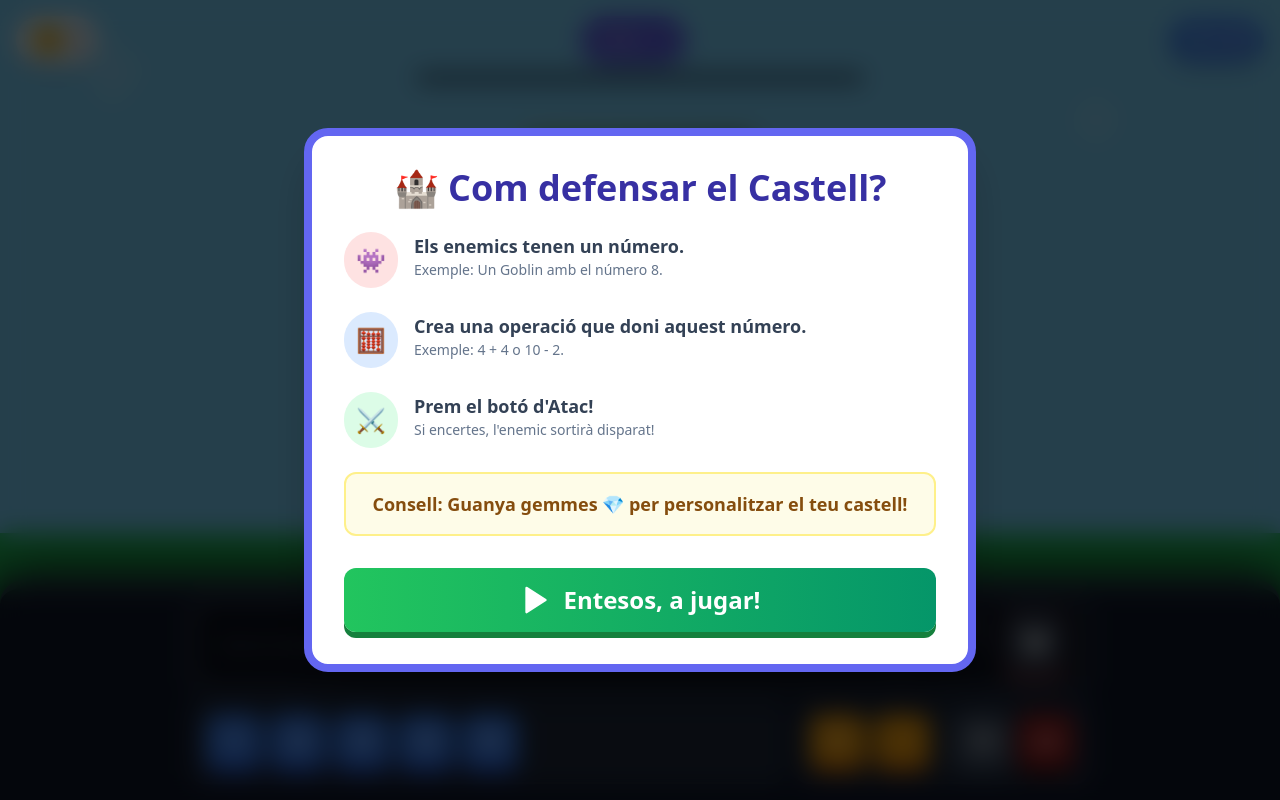
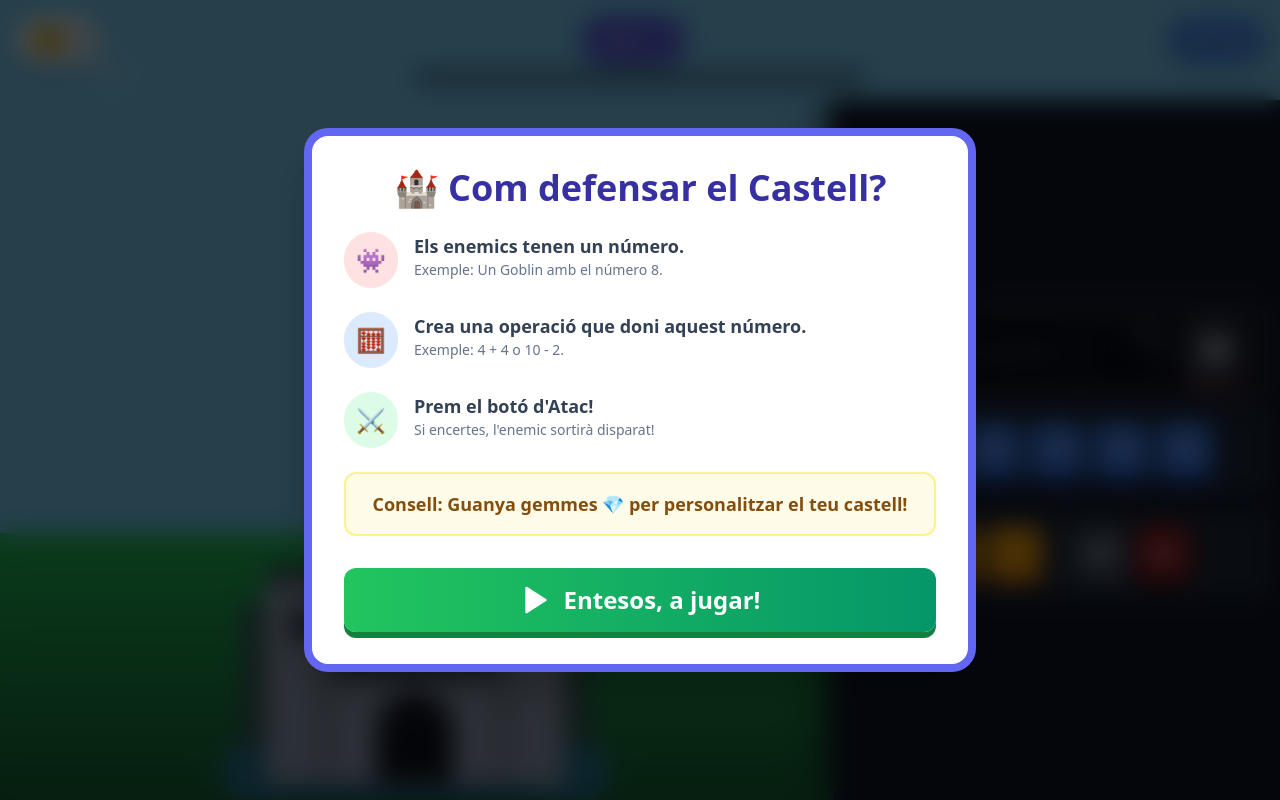
Before and after one commit to chalsimiGH/Defensa-del-Castell-Matem-tic, a React (Vite) app: page / in a window 1280 px wide. Built offline with nearby package versions, Linux system fonts and the light colour scheme.

Commit message:
feat: Implement responsive layout for landscape mode
Refactors the layout to support both portrait and landscape orientations. In landscape, the control panel is moved to the side, and the game area is adjusted to fit. This improves usability on different screen sizes.

```diff
--- a/App.tsx
+++ b/App.tsx
@@ -335,15 +335,24 @@ export default function App() {
         </div>
       </div>
 
-      {/* Game Area - INCREASED BOTTOM PADDING HERE (pb-12 md:pb-24) */}
-      <div className="flex-1 relative w-full max-w-7xl mx-auto flex flex-col z-10 min-h-0">
-        <div className="flex-1 relative flex items-end justify-center pb-12 md:pb-24">
+      {/*
+          SPLIT LAYOUT CONTAINER
+          Portrait: Flex-Col (Game Top, Controls Bottom)
+          Landscape: Flex-Row (Game Left, Controls Right)
+      */}
+      <div className="flex-1 flex flex-col landscape:flex-row min-h-0 relative z-10 overflow-hidden">
+
+        {/* Game Area */}
+        <div className="flex-1 relative flex items-end justify-center pb-12 md:pb-24 landscape:pb-4 landscape:items-end">
+            {/* Scale down castle slightly on landscape mobile so it fits in height */}
+            <div className="landscape:scale-[0.85] landscape:origin-bottom">
               <Castle
                   health={gameState.health}
                   maxHealth={gameState.maxHealth}
                   isShaking={castleShaking}
                   style={gameState.castleStyle}
               />
+            </div>
 
             <EnemyRenderer enemies={enemies} />
 
@@ -355,10 +364,9 @@ export default function App() {
               </div>
             )}
         </div>
-      </div>
 
-      {/* Inputs */}
-      <div className="relative z-50 shrink-0">
+        {/* Inputs / Control Panel Container */}
+        <div className="relative z-50 shrink-0 landscape:w-[350px] lg:landscape:w-[450px] landscape:h-full landscape:border-l-4 landscape:border-slate-700 landscape:shadow-xl">
             <ControlPanel
                 availableButtons={difficulty.availableButtons}
                 allowedOperators={difficulty.allowedOperators}
@@ -370,6 +378,8 @@ export default function App() {
                 onClear={handleClear}
                 onAttack={handleAttack}
             />
+        </div>
+
       </div>
 
       {/* Overlays */}
--- a/components/ControlPanel.tsx
+++ b/components/ControlPanel.tsx
@@ -26,11 +26,12 @@ export const ControlPanel: React.FC<ControlPanelProps> = ({
   evaluatedResult
 }) => {
   return (
-    // Compacted vertical padding for better desktop visibility
-    <div className="w-full bg-slate-900 pt-1 pb-2 px-2 md:p-3 md:pb-4 rounded-t-2xl md:rounded-t-3xl shadow-[0_-10px_40px_rgba(0,0,0,0.8)] border-t-4 md:border-t-8 border-slate-700 relative z-50 pb-[env(safe-area-inset-bottom)]">
-      <div className="max-w-4xl mx-auto flex flex-col gap-2 md:gap-3">
+    // Landscape styles: Remove rounded-t, full height, different padding, remove safe-area-bottom (handled by sidebar)
+    // Portrait styles: Maintain existing bottom bar look
+    <div className="w-full bg-slate-900 pt-1 pb-2 px-2 md:p-3 md:pb-4 rounded-t-2xl md:rounded-t-3xl shadow-[0_-10px_40px_rgba(0,0,0,0.8)] border-t-4 md:border-t-8 border-slate-700 relative z-50 pb-[env(safe-area-inset-bottom)] landscape:h-full landscape:rounded-none landscape:border-t-0 landscape:pb-2 landscape:overflow-y-auto landscape:flex landscape:flex-col landscape:justify-center">
+      <div className="max-w-4xl mx-auto flex flex-col gap-2 md:gap-3 w-full">
 
-        {/* Equation Display - Reduced height on mobile */}
+        {/* Equation Display */}
         <div className="bg-black/40 rounded-lg md:rounded-xl p-1.5 md:px-4 md:py-2 border-2 md:border-4 border-slate-600 min-h-[3rem] md:min-h-[4.5rem] flex items-center justify-between shadow-inner backdrop-blur-sm">
             <div className="flex flex-wrap gap-1 md:gap-2 items-center flex-1 overflow-x-auto custom-scrollbar">
                 {currentEquation.length === 0 && (
@@ -68,13 +69,11 @@ export const ControlPanel: React.FC<ControlPanelProps> = ({
             </div>
         </div>
 
-        {/* Controls Area - Unified Flex Container on Mobile, Grid on Desktop */}
-        {/* On mobile: Single container with wrap. On desktop: Grid with 2 columns. */}
-        <div className="flex flex-wrap gap-1 justify-center bg-slate-800 p-1.5 rounded-xl border border-slate-700 md:grid md:grid-cols-[1fr_auto] md:gap-3 md:bg-transparent md:p-0 md:border-0">
+        {/* Controls Area */}
+        <div className="flex flex-wrap gap-1 justify-center bg-slate-800 p-1.5 rounded-xl border border-slate-700 md:grid md:grid-cols-[1fr_auto] md:gap-3 md:bg-transparent md:p-0 md:border-0 landscape:flex landscape:bg-transparent landscape:border-0 landscape:p-0">
 
             {/* Number Pad Group */}
-            {/* 'contents' allows children to sit directly in the parent flex container on mobile */}
-            <div className="contents md:flex md:flex-wrap md:gap-2 md:justify-start md:bg-slate-800 md:p-3 md:rounded-xl md:border-2 md:border-slate-700">
+            <div className="contents md:flex md:flex-wrap md:gap-2 md:justify-start md:bg-slate-800 md:p-3 md:rounded-xl md:border-2 md:border-slate-700 landscape:flex landscape:gap-2 landscape:justify-center landscape:w-full">
                 {availableButtons.map((num) => (
                     <button
                         key={num}
@@ -86,10 +85,11 @@ export const ControlPanel: React.FC<ControlPanelProps> = ({
                 ))}
             </div>
 
-            {/* Visual Divider on Desktop only (implicit by grid gap), on mobile we just flow */}
+            {/* Visual Divider on Desktop only */}
+            <div className="hidden md:block w-2 landscape:hidden"></div>
 
             {/* Operators & Actions Group */}
-            <div className="contents md:flex md:flex-wrap md:gap-2 md:justify-center md:bg-slate-800 md:p-3 md:rounded-xl md:border-2 md:border-slate-700">
+            <div className="contents md:flex md:flex-wrap md:gap-2 md:justify-center md:bg-slate-800 md:p-3 md:rounded-xl md:border-2 md:border-slate-700 landscape:flex landscape:gap-2 landscape:justify-center landscape:w-full landscape:mt-2">
                  {allowedOperators.map((op) => (
                     <button
                         key={op}
@@ -100,9 +100,7 @@ export const ControlPanel: React.FC<ControlPanelProps> = ({
                     </button>
                 ))}
 
-                 {/* Spacers/Separators */}
-                 <div className="w-0.5 h-10 bg-slate-700 mx-0.5 md:hidden"></div> {/* Vertical line on mobile */}
-                 <div className="hidden md:block w-2"></div>
+                 <div className="w-0.5 h-10 bg-slate-700 mx-0.5 md:hidden landscape:block landscape:w-2 landscape:h-10 landscape:bg-transparent"></div>
 
                  <button
                     onClick={onBackspace}
```
Lines whose indentation alone changed are shown as unchanged.
